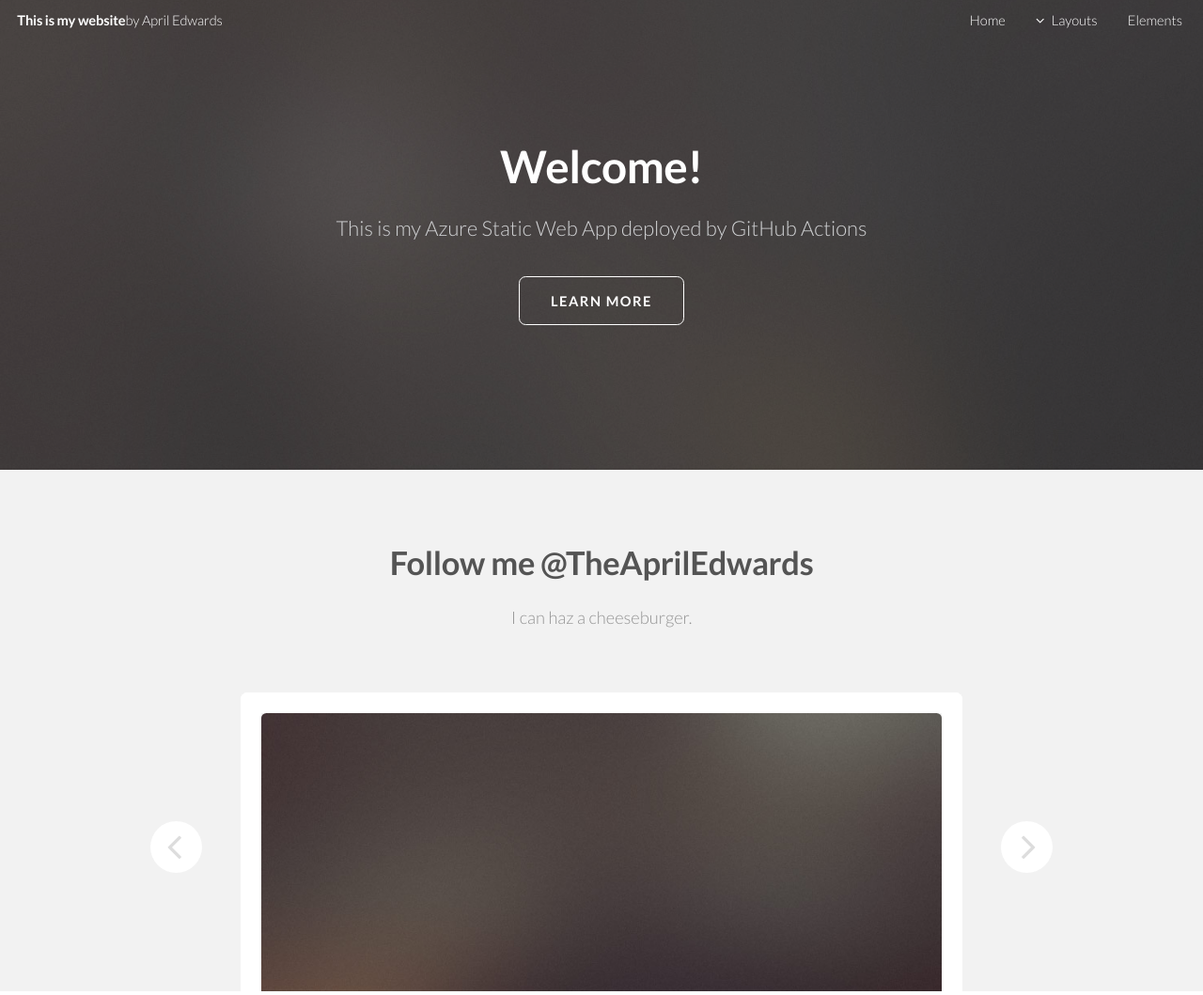
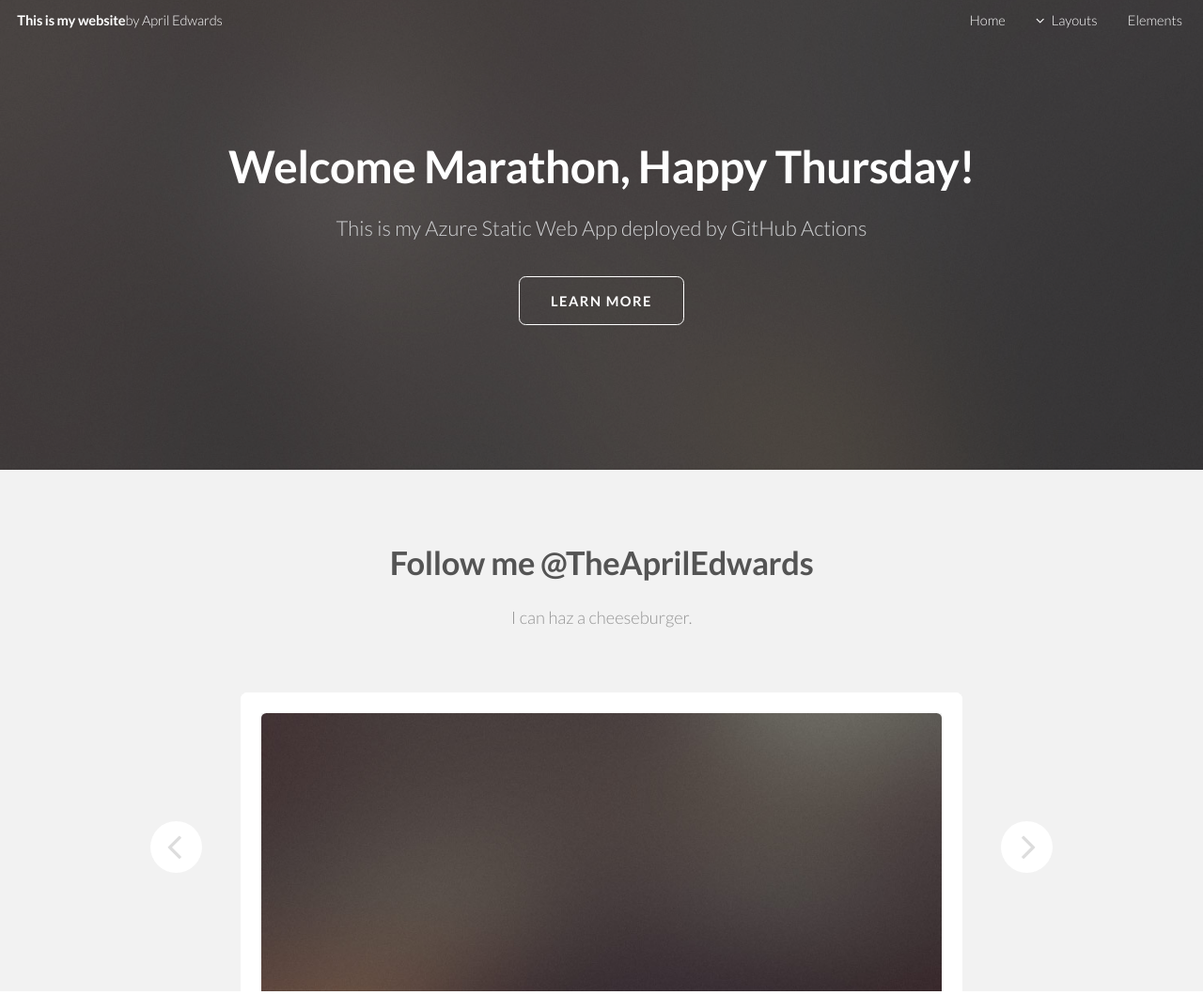
Before and after one commit to scubaninja/AzStaticWebApps-Demo, a plain HTML site: page index.html in a window 1280 px wide. Shown: the top 1059 px of the page at 94% size. Drawn offline with Linux system fonts and the light colour scheme.

Commit message:
Update website

```diff
--- a/index.html
+++ b/index.html
@@ -56,7 +56,7 @@
 		<!-- Banner -->
 			<section id="banner">
 				<div class="inner">
-					<h2>Welcome!</h2>
+					<h2>Welcome Marathon, Happy Thursday!</h2>
 					<p>This is my Azure Static Web App deployed by GitHub Actions</p>
 					<ul class="actions">
 						<li><a href="#one" class="button big scrolly">Learn More</a></li>
```
